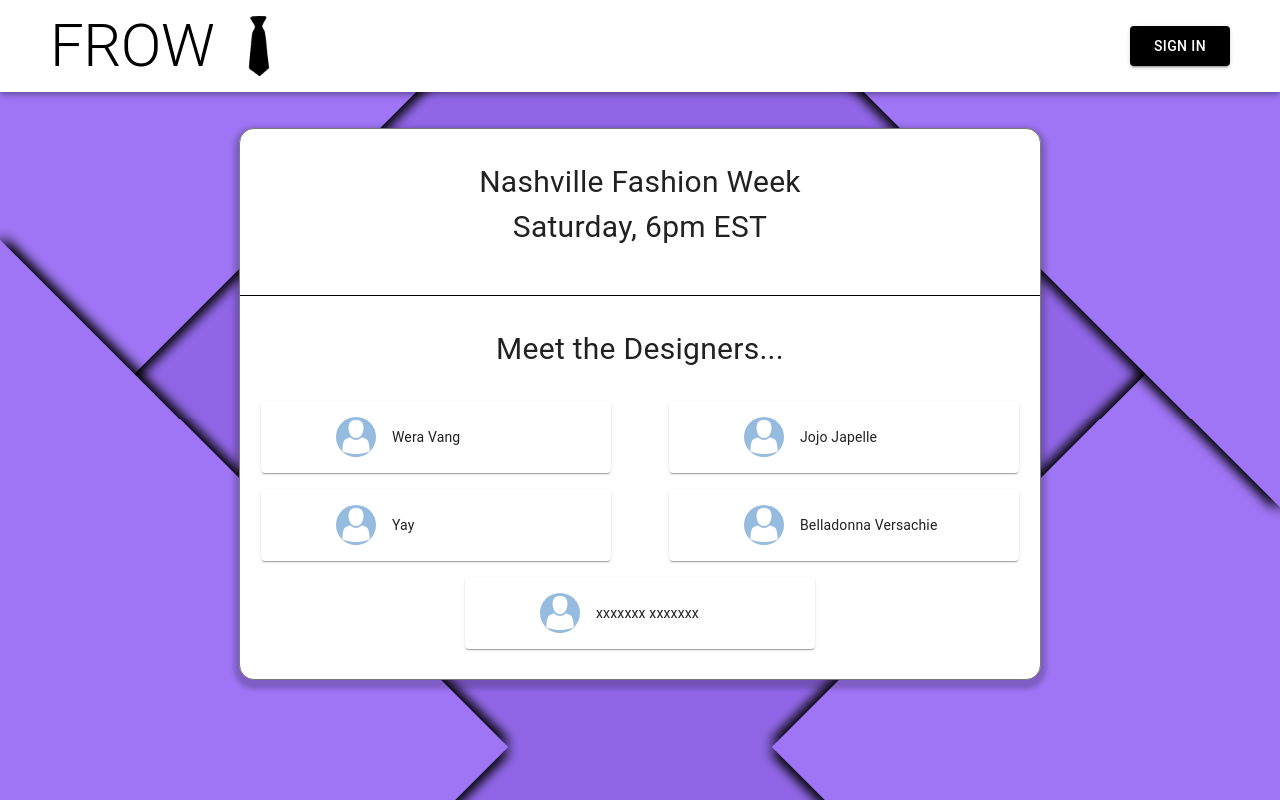
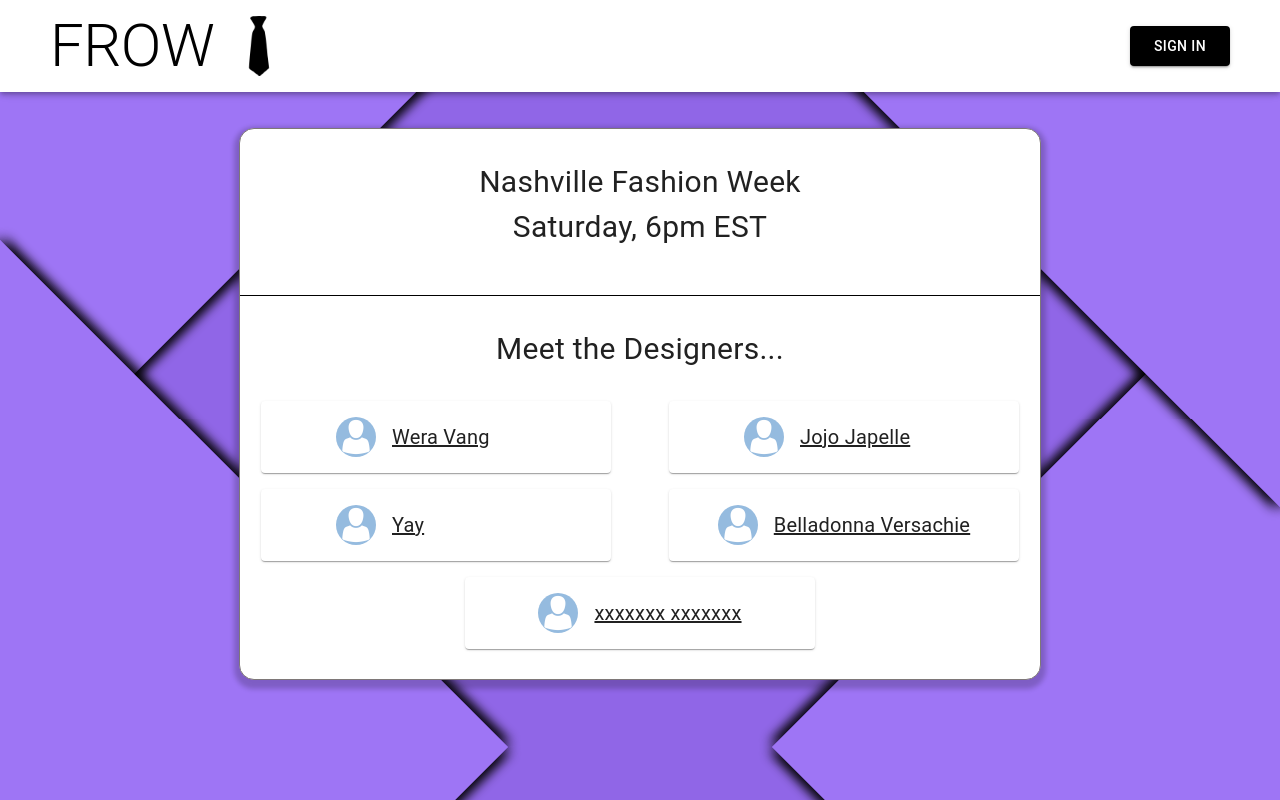
Before and after one commit to MarinosDakis/FROW, a React (Create React App) app in the folder client/: page / in a window 1280 px wide. Built offline with nearby package versions, Linux system fonts and the light colour scheme.

Commit message:
edit Home.js to look better

```diff
--- a/client/src/components/Home/ProfileBoxComponent/ProfileBoxComponent.js
+++ b/client/src/components/Home/ProfileBoxComponent/ProfileBoxComponent.js
@@ -1,5 +1,6 @@
 import React from 'react';
-import { Avatar, Card, CardHeader, Grid, Typography } from '@material-ui/core';
+import { Avatar, Card, CardHeader } from '@material-ui/core';
+import { Link } from "react-router-dom";
 import profilePic from "./profile_pic_placeholder.png";
 import useStyles from "./styles";
 
@@ -8,8 +9,9 @@ export default function ProfileBoxComponent(props) {
 
     const classes = useStyles();
 
+    // TOADD
     return (
-        <Card sx={{ maxWidth: 345 }} className={classes.card}>
+        <Card component={Link} to="/designers" sx={{ maxWidth: 345 }} className={classes.card}>
             <CardHeader
                 avatar={<Avatar src={profilePic} aria-label={`${name}-profile-pic`} />}
                 title={name}
--- a/client/src/components/Home/ProfileBoxComponent/styles.js
+++ b/client/src/components/Home/ProfileBoxComponent/styles.js
@@ -6,10 +6,18 @@ export default makeStyles((theme) => ({
             minWidth: 200,
             textAlign: "inherit",
         },
+        '& .MuiTypography-root': {
+            fontSize: 20,
+            textDecoration: "none",
+        },
     },
     card: {
         justifyContent: "center",
         display: "flex",
         minWidth: 350,
+        cursor: "pointer",
+        '&:hover': {
+            background: "#9066e7",
+        },
     }
 }));
```
